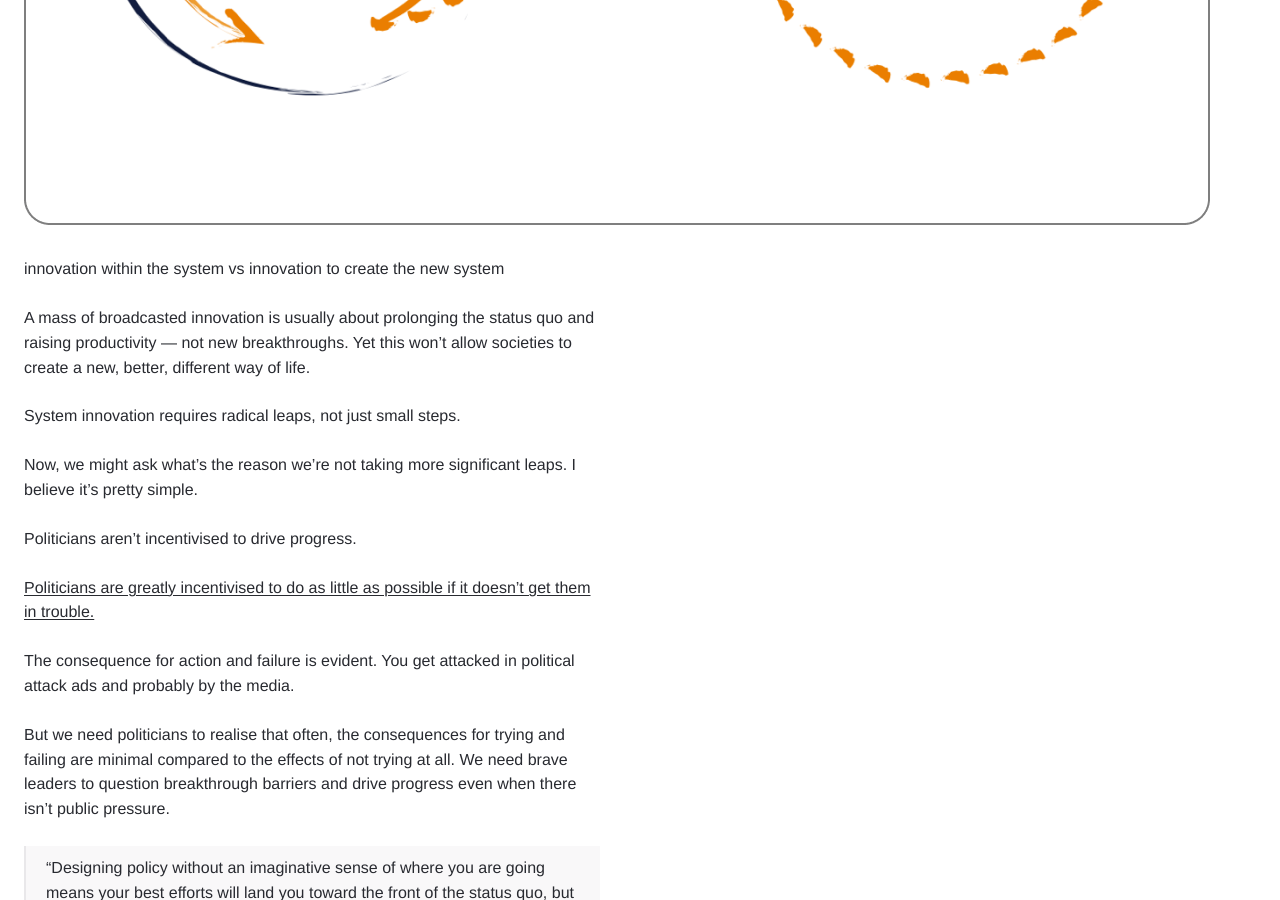
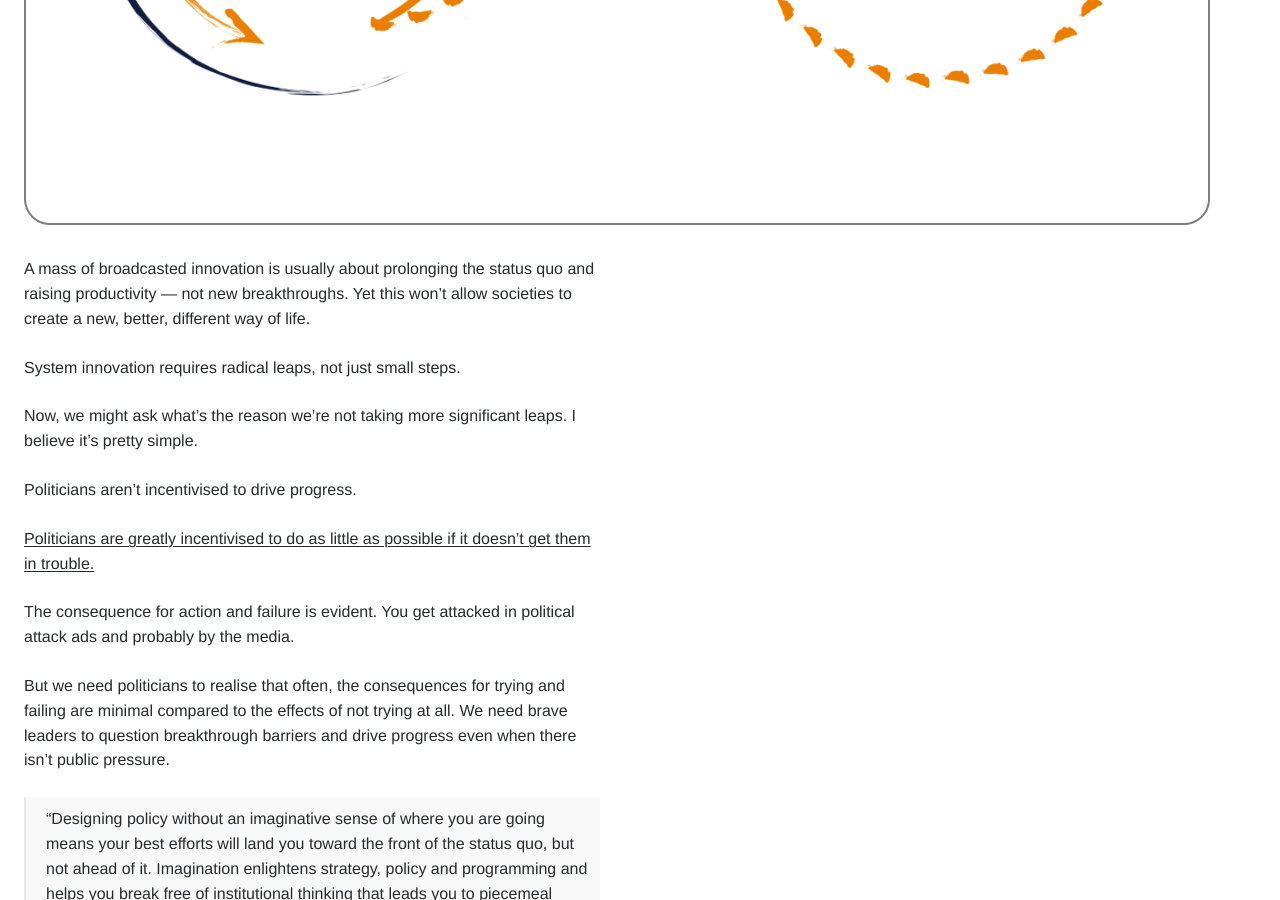
Before and after one commit to mikklemberg/My-personal-notes, a Jekyll site: the page built from _posts/2022-03-13-innovation-system.md, in a window 1280 px wide and 900 px high, scrolled down 844 px. Built offline with Jekyll 4.4.1, drawn with Linux system fonts in a browser that asks for light colours.

Commit message:
Update 2022-03-13-innovation-system.md

```diff
--- a/_posts/2022-03-13-innovation-system.md
+++ b/_posts/2022-03-13-innovation-system.md
@@ -10,8 +10,6 @@ Past few days, I've been delving into [System Innovation Initiative's ](https://
 It helped clarify my issue with the politics or public sector leadership.
 
 ![innovation within the system vs innovation to create the new system](/assets/innovation-system-vs-new.png){:class="img-responsive"}
-
-innovation within the system vs innovation to create the new system
 
 A mass of broadcasted innovation is usually about prolonging the status quo and raising productivity — not new breakthroughs. Yet this won't allow societies to create a new, better, different way of life.
 
```
